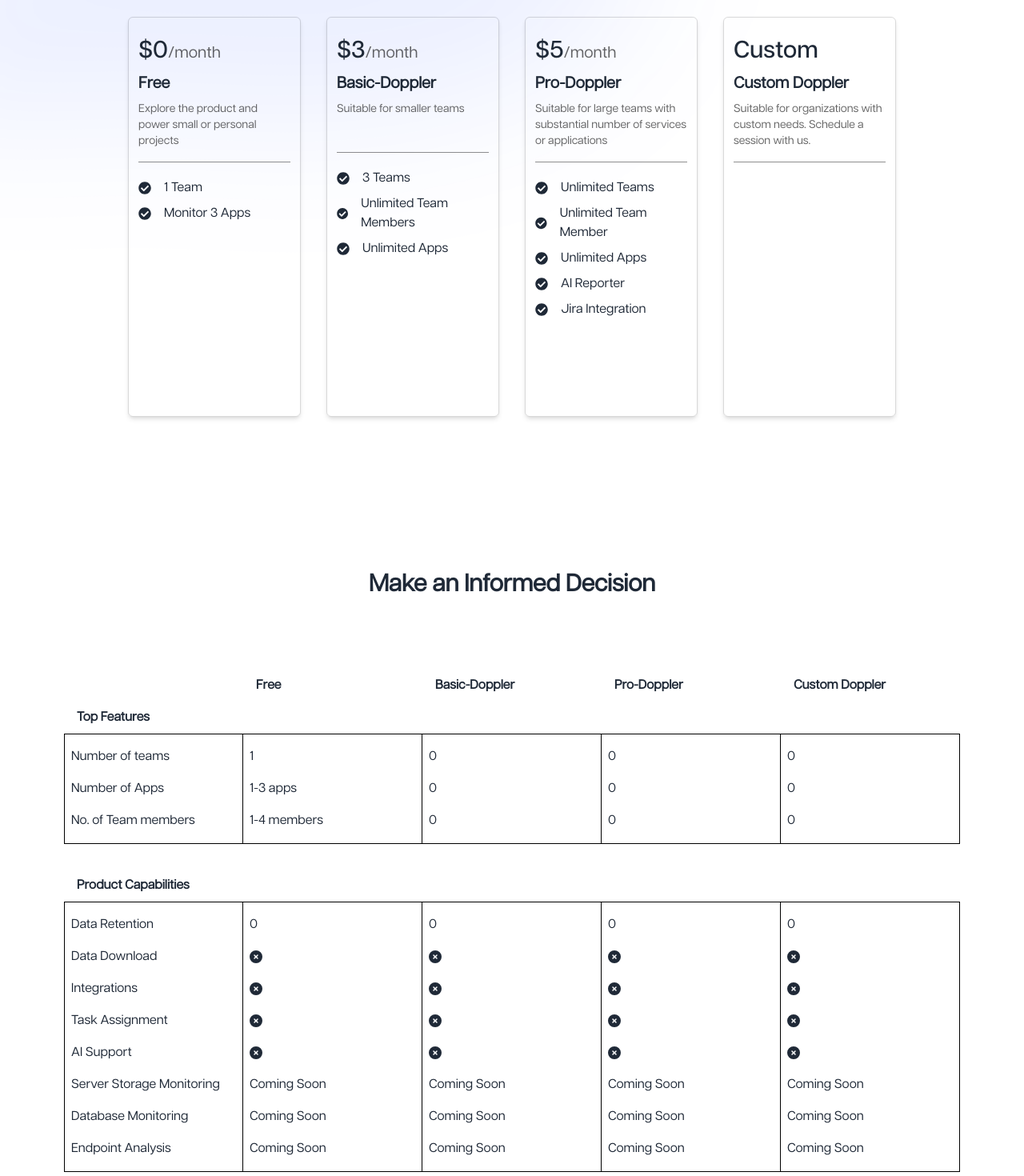
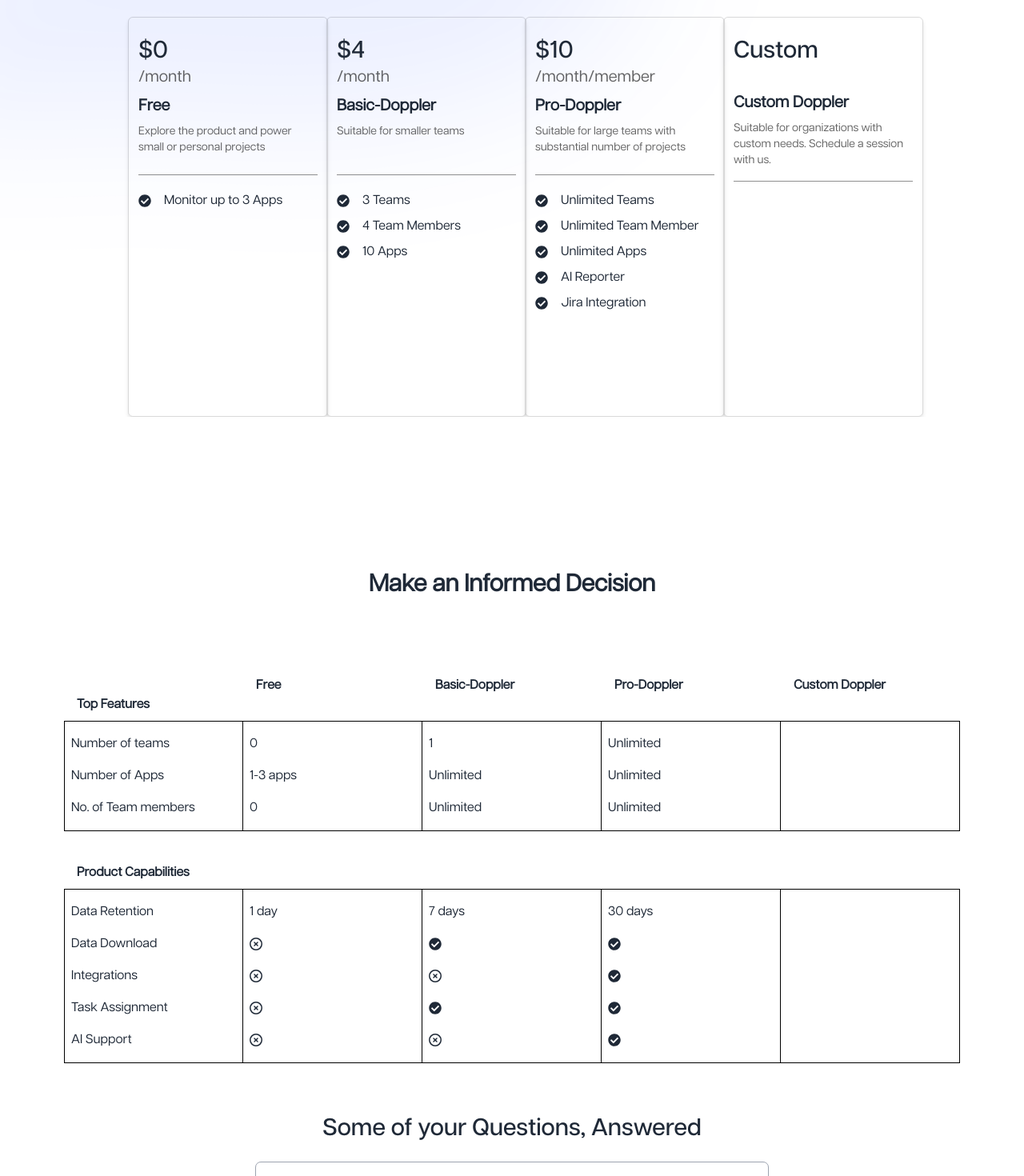
Before and after one commit to lampguard/doppler-client, a React (Vite) app: page /pricing in a window 1280 px wide. Shown: the part 340-1810 px from the top of the page at 80% size. Built offline with nearby package versions, Linux system fonts and the light colour scheme.

Commit message:
pricing mobile view

```diff
--- a/src/components/Pricing.jsx
+++ b/src/components/Pricing.jsx
@@ -1,6 +1,6 @@
-import { Link } from "react-router-dom";
-import { pricings } from "../config";
-import { FaCheckCircle } from "react-icons/fa";
+import { Link } from 'react-router-dom';
+import { pricings } from '../config';
+import { FaCheckCircle } from 'react-icons/fa';
 
 export const PricePane = ({
 	amount,
@@ -10,7 +10,7 @@ export const PricePane = ({
 	recommended,
 	custom,
 }) => (
-	<div className="py-6 px-3 border border-[#00000026] shadow-md rounded-md md:min-h-[500px] flex flex-col justify-between">
+	<div className="py-6 px-3 border border-[#00000026] shadow-md rounded-md md:min-h-[500px] flex flex-col justify-between min-w-[250px]">
 		<div>
 			{amount}
 			<div className="py-1"></div>
@@ -30,7 +30,7 @@ export const PricePane = ({
 			</ul>
 		</div>
 		<div className="py-4"></div>
-		{__ENV__.WAITLISTING == 'off' &&
+		{__ENV__.PRICING == 'on' &&
 			(!custom ? (
 				<Link
 					className={
@@ -48,7 +48,7 @@ export const PricePane = ({
 	</div>
 );
 
-export const Pricing = () => {
+export const Pricing = ({ horizontal = false }) => {
 	return (
 		<div className="text-center" id="pricing">
 			<p className="text-3xl font-bold">Pricing</p>
@@ -59,7 +59,13 @@ export const Pricing = () => {
 			</p>
 			<div className="py-4"></div>
 
-			<div className="px-10 md:px-40 grid md:grid-cols-4 grid-rows-1 gap-x-8 gap-y-4 text-left">
+			<div
+				className={`px-10 md:px-40 md:grid-cols-4 grid-rows-1 md:gap-x-8 gap-y-4 text-left ${
+					horizontal
+						? 'flex gap-x-4 overflow-x-auto md:grid will-change-scroll snap-start custom-scrollbar scroll-p-3'
+						: 'grid'
+				}`}
+			>
 				{pricings.map((pricing, index) => (
 					<PricePane {...pricing} key={index} />
 				))}
--- a/src/config.jsx
+++ b/src/config.jsx
@@ -69,6 +69,7 @@ export const pricings = [
 		amount: (
 			<p>
 				<span className="font-articulat-bold text-3xl">$0</span>
+				<br />
 				<span className="font-articulat-lighter text-xl text-[#212121B2]">
 					/month
 				</span>
@@ -76,14 +77,14 @@ export const pricings = [
 		),
 		name: 'Free',
 		description: 'Explore the product and power small or personal projects',
-		points: ['1 Team', 'Monitor 3 Apps'],
+		points: ['Monitor up to 3 Apps'],
 		recommended: false,
 		link: '/',
 		features: {
-			teams: 1,
+			teams: 0,
 			apps: '1-3 apps',
-			team_members: '1-4 members',
-			retention: 0,
+			team_members: 0,
+			retention: '1 day',
 			download: false,
 			integration: false,
 			tasks: false,
@@ -96,7 +97,8 @@ export const pricings = [
 	{
 		amount: (
 			<p>
-				<span className="font-articulat-bold text-3xl">$3</span>
+				<span className="font-articulat-bold text-3xl">$4</span>
+				<br />
 				<span className="font-articulat-lighter text-xl text-[#212121B2]">
 					/month
 				</span>
@@ -104,17 +106,17 @@ export const pricings = [
 		),
 		name: 'Basic-Doppler',
 		description: 'Suitable for smaller teams',
-		points: ['3 Teams', 'Unlimited Team Members', 'Unlimited Apps'],
+		points: ['3 Teams', '4 Team Members', '10 Apps'],
 		recommended: false,
 		link: '/',
 		features: {
-			teams: 0,
-			apps: 0,
-			team_members: 0,
-			retention: 0,
-			download: false,
+			teams: 1,
+			apps: 'Unlimited',
+			team_members: 'Unlimited',
+			retention: '7 days',
+			download: true,
 			integration: false,
-			tasks: false,
+			tasks: true,
 			ai: false,
 			server: 'Coming Soon',
 			database: 'Coming Soon',
@@ -124,15 +126,15 @@ export const pricings = [
 	{
 		amount: (
 			<p>
-				<span className="font-articulat-bold text-3xl">$5</span>
+				<span className="font-articulat-bold text-3xl">$10</span>
+				<br />
 				<span className="font-articulat-lighter text-xl text-[#212121B2]">
-					/month
+					/month/member
 				</span>
 			</p>
 		),
 		name: 'Pro-Doppler',
-		description:
-			'Suitable for large teams with substantial number of services or applications',
+		description: 'Suitable for large teams with substantial number of projects',
 		points: [
 			'Unlimited Teams',
 			'Unlimited Team Member',
@@ -143,21 +145,26 @@ export const pricings = [
 		recommended: true,
 		link: '/',
 		features: {
-			teams: 0,
-			apps: 0,
-			team_members: 0,
-			retention: 0,
-			download: false,
-			integration: false,
-			tasks: false,
-			ai: false,
+			teams: 'Unlimited',
+			apps: 'Unlimited',
+			team_members: 'Unlimited',
+			retention: '30 days',
+			download: true,
+			integration: true,
+			tasks: true,
+			ai: true,
 			server: 'Coming Soon',
 			database: 'Coming Soon',
 			endpoints: 'Coming Soon',
 		},
 	},
 	{
-		amount: <p className="font-articulat-bold text-3xl">Custom</p>,
+		amount: (
+			<>
+				<p className="font-articulat-bold text-3xl">Custom</p>
+				<br />
+			</>
+		),
 		name: 'Custom Doppler',
 		description:
 			'Suitable for organizations with custom needs. Schedule a session with us.',
@@ -165,17 +172,17 @@ export const pricings = [
 		custom: true,
 		link: '/',
 		features: {
-			teams: 0,
-			apps: 0,
-			team_members: 0,
-			retention: 0,
-			download: false,
-			integration: false,
-			tasks: false,
-			ai: false,
-			server: 'Coming Soon',
-			database: 'Coming Soon',
-			endpoints: 'Coming Soon',
+			teams: '',
+			apps: '',
+			team_members: '',
+			retention: '',
+			download: '',
+			integration: '',
+			tasks: '',
+			ai: '',
+			server: '',
+			database: '',
+			endpoints: '',
 		},
 	},
 ];
@@ -208,7 +215,7 @@ export const pricingMoreFeatures = [
 	{ label: 'Integrations', key: 'integration' },
 	{ label: 'Task Assignment', key: 'tasks' },
 	{ label: 'AI Support', key: 'ai' },
-	{ label: 'Server Storage Monitoring', key: 'server' },
-	{ label: 'Database Monitoring', key: 'database' },
-	{ label: 'Endpoint Analysis', key: 'endpoints' },
+	// { label: 'Server Storage Monitoring', key: 'server' },
+	// { label: 'Database Monitoring', key: 'database' },
+	// { label: 'Endpoint Analysis', key: 'endpoints' },
 ];
--- a/src/index.css
+++ b/src/index.css
@@ -30,6 +30,36 @@
 
   body {
     font-family: "Articulat"
+  }
+
+  .custom-scrollbar::-webkit-scrollbar {
+    height: 10px;
+    width: 10px;
+  }
+  .custom-scrollbar::-webkit-scrollbar-track {
+    border-radius: 5px;
+    background-color: #DFE9EB;
+  }
+
+  .custom-scrollbar::-webkit-scrollbar-track:hover {
+    background-color: #B8C0C2;
+  }
+
+  .custom-scrollbar::-webkit-scrollbar-track:active {
+    background-color: #8F55C2;
+  }
+
+  .custom-scrollbar::-webkit-scrollbar-thumb {
+    border-radius: 5px;
+    background-color: #003AFF;
+  }
+
+  .custom-scrollbar::-webkit-scrollbar-thumb:hover {
+    background-color: #62A34B;
+  }
+
+  .custom-scrollbar::-webkit-scrollbar-thumb:active {
+    background-color: #62A34B;
   }
 }
 
--- a/src/pages/Pricing.jsx
+++ b/src/pages/Pricing.jsx
@@ -5,37 +5,62 @@ import {
 	pricingTopFeatures,
 } from '../config';
 import { Pricing as Pricings } from '../components/Pricing';
-import { useEffect } from 'react';
+import { useEffect, useState } from 'react';
 import Faq from '../components/Faq';
 import { FaCheckCircle } from 'react-icons/fa';
-import { FaCircleXmark } from 'react-icons/fa6';
+import { FaRegCircleXmark } from 'react-icons/fa6';
 import { BgEllipse } from '../App';
 
 const Pricing = () => {
+	const [visiblePlan, setVisiblePlan] = useState(0);
+
 	useEffect(() => {
 		document.title = 'Pricing';
+
+		document
+			.querySelectorAll('.pricing-top-feature')[0]
+			?.classList.remove('hidden');
 
 		return () => {
 			document.title = globalTitle;
 		};
 	}, []);
 
+	const switchPlan = () => {};
+
 	return (
 		<>
 			<div className="relative">
 				<BgEllipse className={'-top-40 rotate-12 -left-80'} />
 				<div className="py-10"></div>
-				<Pricings />
+				<Pricings horizontal />
 			</div>
 			<div className="py-4"></div>
 
-			<div className="md:px-20">
+			<div className="px-10 md:px-20">
 				<p className="font-bold text-3xl pt-40 pb-20 text-center">
 					Make an Informed Decision
 				</p>
-				<div className="grid grid-cols-5">
+
+				<div>
+					<select
+						className="md:hidden select select-bordered border-black rounded-full w-[150px] m-auto block"
+						onChange={(e) => {
+							setVisiblePlan(e.target.value);
+						}}
+					>
+						{pricings.map((p, index) => (
+							<option value={index} key={`option-${p.name}`}>
+								{p.name}
+							</option>
+						))}
+					</select>
+					<div className="py-2"></div>
+				</div>
+
+				<div className="grid grid-cols-2 md:grid-cols-5">
 					{[{ name: '' }, ...pricings].map((p) => (
-						<p className="px-4 font-bold py-4">{p.name}</p>
+						<p className="px-4 font-bold hidden md:block">{p.name}</p>
 					))}
 
 					<p className="font-bold px-4 col-span-5">Top Features</p>
@@ -51,7 +76,9 @@ const Pricing = () => {
 						return (
 							<div
 								key={`pricing-${index}`}
-								className={`p-2 border border-l-0 border-black row-span-3`}
+								className={`p-2 border border-l-0 border-black row-span-3 pricing-top-feature ${
+									index != visiblePlan && 'hidden md:block'
+								}`}
 							>
 								{pricingTopFeatures.map((feature) => {
 									const content = p.features[feature.key];
@@ -64,7 +91,7 @@ const Pricing = () => {
 
 				<div className="py-5"></div>
 
-				<div className="grid grid-cols-5 border-collapse">
+				<div className="grid grid-cols-2 md:grid-cols-5 border-collapse">
 					<p className="font-bold px-4 col-span-5">Product Capabilities</p>
 					<div className="py-1 col-span-5"></div>
 
@@ -78,7 +105,9 @@ const Pricing = () => {
 						return (
 							<div
 								key={`pricing-${index}`}
-								className={`p-2 border border-l-0 border-black row-span-3`}
+								className={`p-2 border border-l-0 border-black row-span-3 pricing-more-feature ${
+									index != visiblePlan && 'hidden md:block'
+								}`}
 							>
 								{pricingMoreFeatures.map((feature) => {
 									const content = p.features[feature.key];
@@ -88,7 +117,7 @@ const Pricing = () => {
 												{content ? (
 													<FaCheckCircle className="inline-block" />
 												) : (
-													<FaCircleXmark className="inline-block" />
+													<FaRegCircleXmark className="inline-block" />
 												)}
 											</p>
 										);
```
